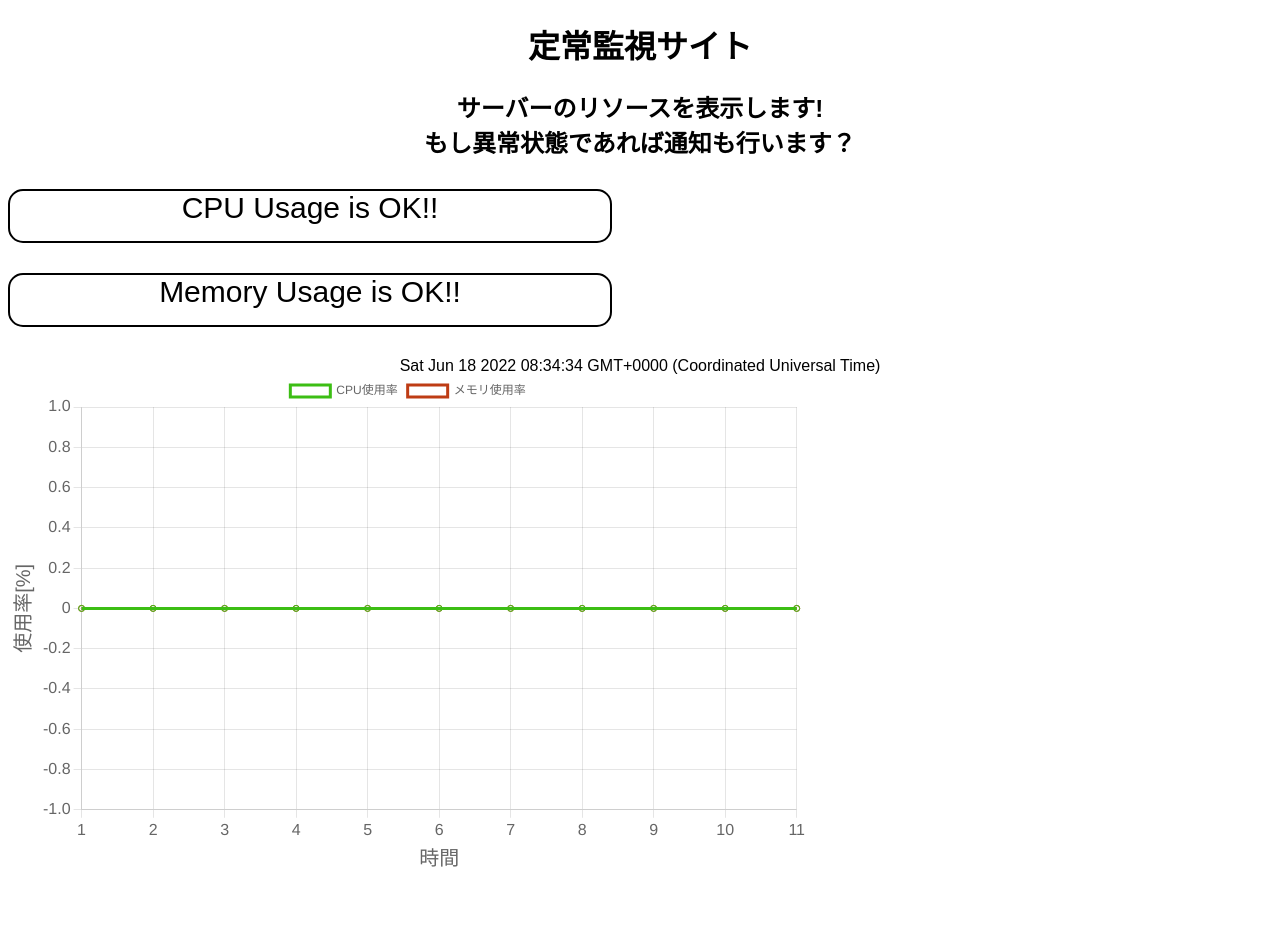
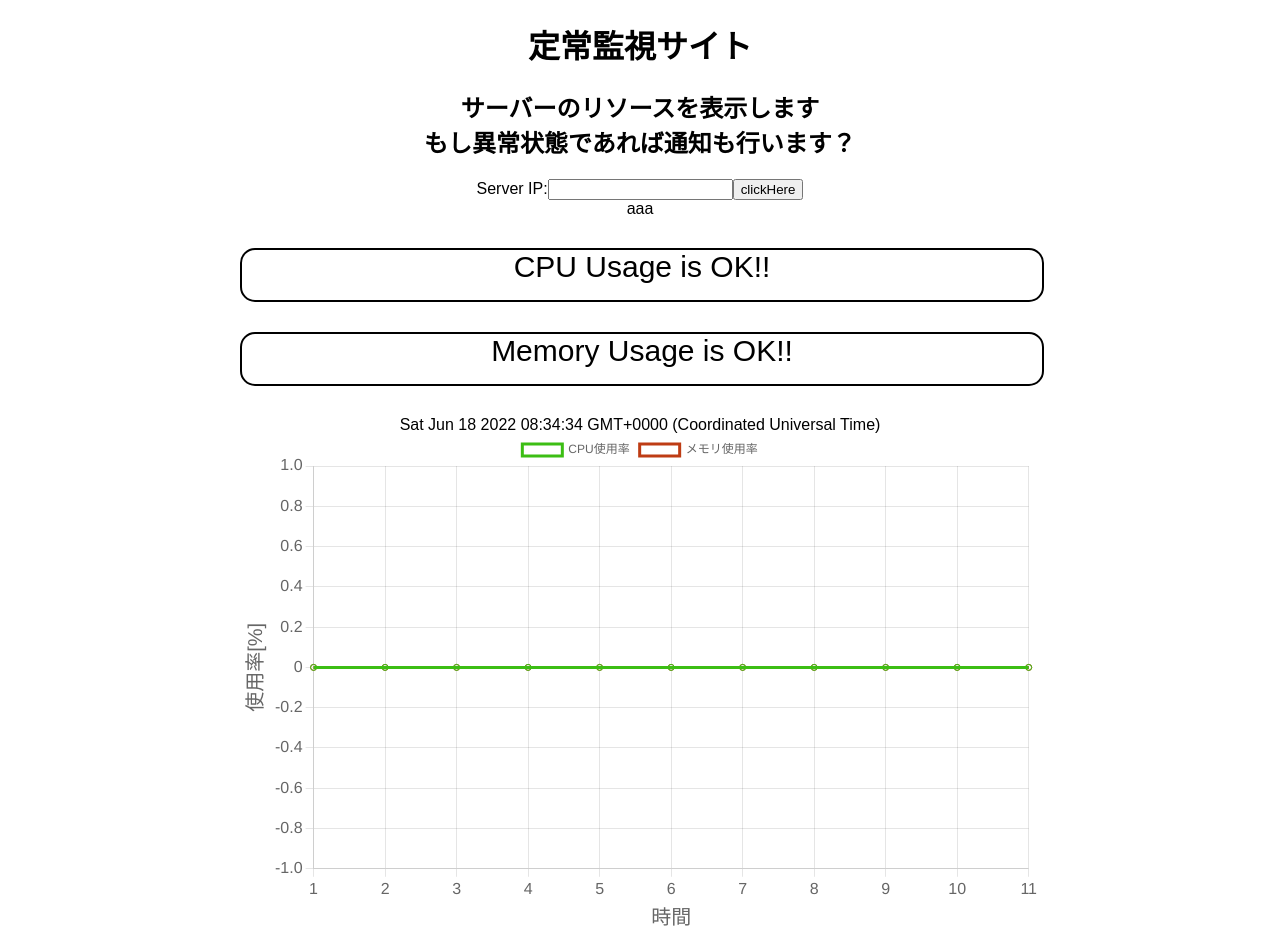
Before and after one commit to Elsammit/ResourceViewerApp, a React (Create React App) app: page / in a window 1280 px wide. Before the commit the page ends 883 px from the top, so only its background shows below. Built offline with nearby package versions, Linux system fonts and the light colour scheme; no server answers.

Commit message:
サーバーサイドIPアドレスセット中

```diff
--- /dev/null
+++ b/src/InputNetworkPath.js
@@ -0,0 +1,35 @@
+import "./styles.css";
+import React from "react";
+import WriteGraph from "./UsageGraph";
+
+class InputNetworkPath extends React.Component {
+  constructor(props) {
+    super(props);
+    this.SetSubIpAddr = this.props.SetIpAddr;
+    this.state = {
+      IpAddr:"aaa",
+    };
+  }
+
+  test = () =>{
+      console.log("test");
+
+      const ipaddr = this.state.IpAddr;
+      this.SetSubIpAddr(ipaddr);
+  }
+
+  render() {
+    const ipAddr = this.state.IpAddr;
+    return (
+      <div>
+        Server IP:
+        <input type="text"
+          onChange={(e) => this.setState({IpAddr:e.target.value})}></input>
+        <button onClick={this.test}>clickHere</button>
+          <div>{ipAddr}</div>
+      </div>
+    );
+  }
+}
+
+export default InputNetworkPath;
--- a/src/MainWindow.js
+++ b/src/MainWindow.js
@@ -1,13 +1,15 @@
 import "./styles.css";
 import React from "react";
 import WriteGraph from "./UsageGraph";
+import InputNetworkPath from "./InputNetworkPath";
 
 class MainWindow extends React.Component {
   constructor(props) {
     super(props);
     this.state = {
       MemAlert: 0,
-      CpuAlert:0
+      CpuAlert:0,
+      IpAddr:Text
     };
   }
 
@@ -22,6 +24,12 @@ class MainWindow extends React.Component {
       CpuAlert: num
     });
   };
+
+  SetIpAddr = (ipaddr) => {
+    this.setState({
+      IpAddr: ipaddr
+    });
+  }
 
   AlertMemMessageWindow = () => {
     let WarningMsg = <p className="NormalBox">Memory Usage is OK!!</p>;
@@ -48,10 +56,12 @@ class MainWindow extends React.Component {
       <div>
         <h1>定常監視サイト</h1>
         <h2>
-          サーバーのリソースを表示します!
+          サーバーのリソースを表示します
           <br />
           もし異常状態であれば通知も行います？
         </h2>
+        <InputNetworkPath SetIpAddr={this.SetIpAddr}/>
+        {this.state.IpAddr}
         {this.AlertCpuMessageWindow()}
         {this.AlertMemMessageWindow()}
         <div clsssName="graphArea">
--- a/src/styles.css
+++ b/src/styles.css
@@ -1,21 +1,15 @@
 .App {
   font-family: sans-serif;
   text-align: center;
-}
-
-.div{
-  margin:0 auto;
+  width: 80%;
+  margin: 0 auto;
+  max-width: 800px;
 }
 
 :root {
   --MessageBoxHeight: 50px;
-  --MessageBoxWidth: 600px;
+  --MessageBoxWidth: 800px;
   --MessageBoxRadius: 15px;
-}
-
-.graphArea {
-  width: 50px;
-  height: 30px;
 }
 
 .NormalBox {
```
